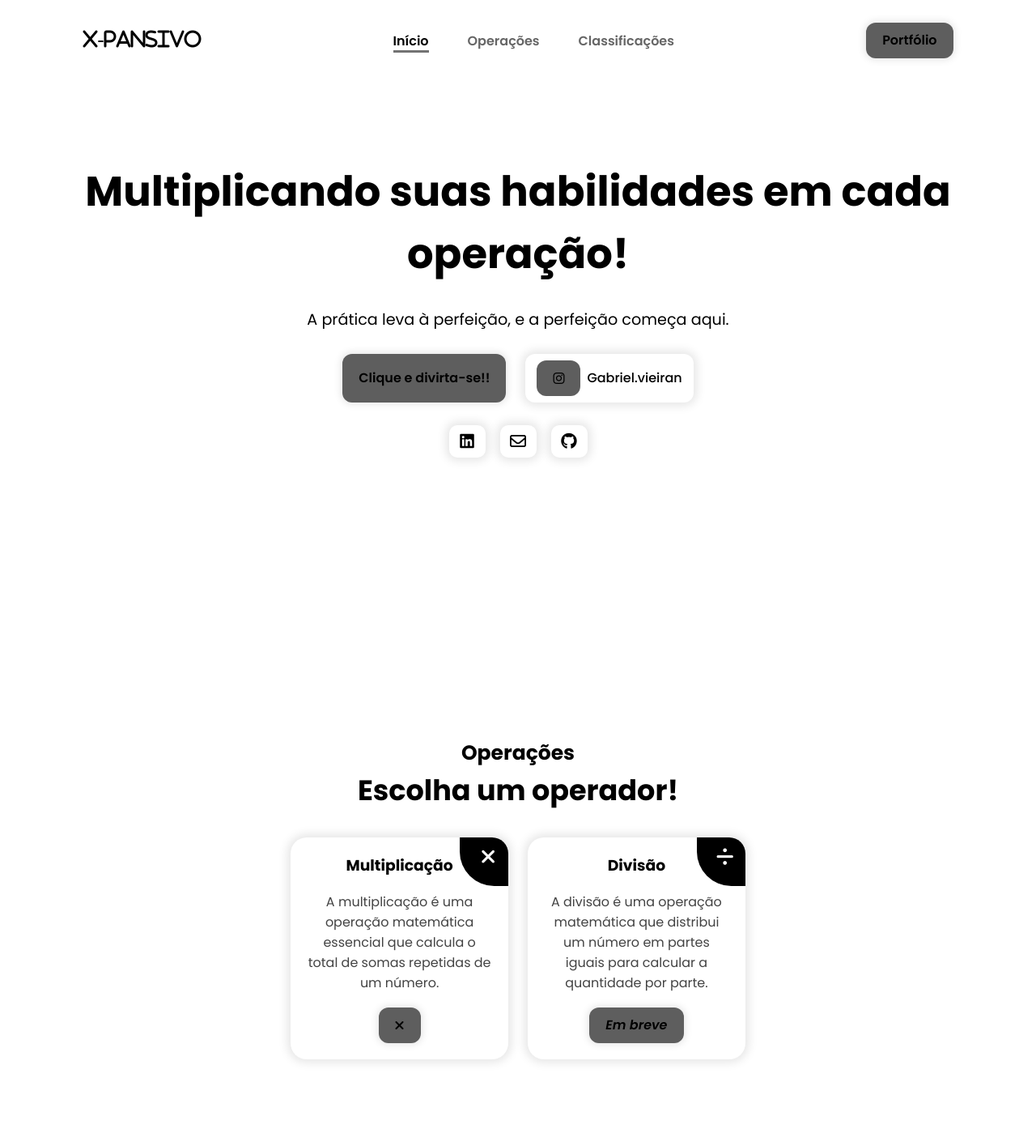
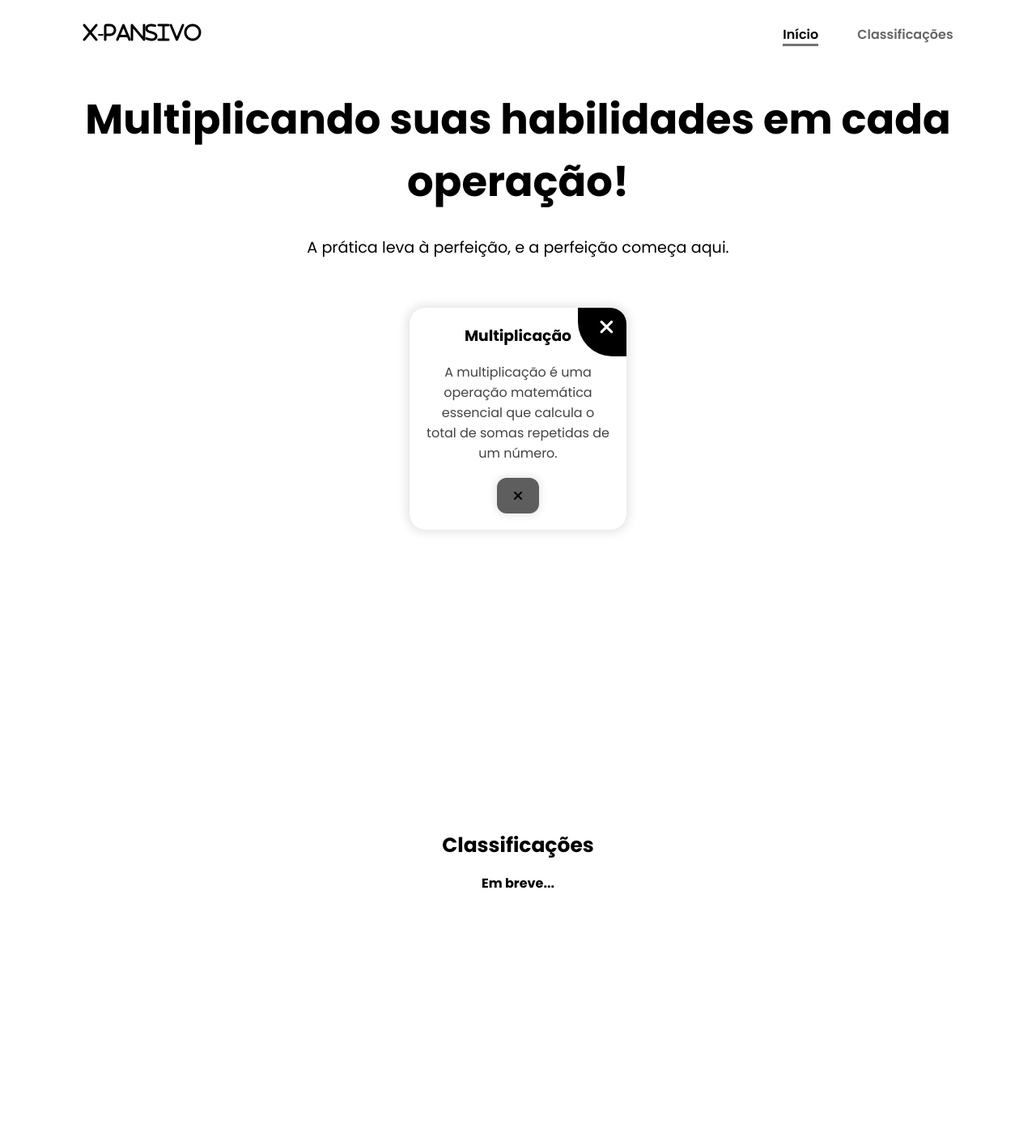
Before and after one commit to GabrielVVN/XPANSIVO, a Flask app: page / in a window 1280 px wide. Shown: the top 1415 px of the page at 81% size. Run offline with Flask 3, Linux system fonts and the light colour scheme.

Commit message:
feat(frontend): ajusta layout e corrige links das redes sociais

```diff
--- a/templates/index.html
+++ b/templates/index.html
@@ -23,16 +23,9 @@
                     <a href="#home">Início</a>
                 </li>
                 <li class="nav-item">
-                    <a href="#menu">Operações</a>
-                </li>
-                <li class="nav-item">
                     <a href="#testimonials">Classificações</a>
                 </li>
             </ul>
-
-            <button class="btn-default" id="portfolio-btn-desktop">
-                Portfólio
-            </button>
 
             <button id="mobile_btn">
                 <i class="fa-solid fa-bars"></i>
@@ -45,16 +38,9 @@
                     <a href="#home">Início</a>
                 </li>
                 <li class="nav-item">
-                    <a href="#menu">Operações</a>
-                </li>
-                <li class="nav-item">
                     <a href="#testimonials">Classificações</a>
                 </li>
             </ul>
-
-            <button class="btn-default" id="portfolio-btn-mobile">
-                Portfólio
-            </button>
         </div>
     </header>
 
@@ -73,53 +59,17 @@
                     A prática leva à perfeição, e a perfeição começa aqui.
                 </p>
 
-                <div id="cta_buttons">
-                    <a href="#menu" class="btn-default">
-                        Clique e divirta-se!!
-                    </a>
-
-                    <a href="https://www.instagram.com/gabriel.vieiran/#" id="phone_button">
-                        <button class="btn-default">
-                            <i class="fa-brands fa-instagram"></i>
-                        </button>
-                        Gabriel.vieiran
-                    </a>
-                </div>
-
-                <div class="social-media-buttons">
-                    <a href="https://br.linkedin.com/in/gabriel-vieiran">
-                        <i class="fa-brands fa-linkedin"></i>
-                    </a>
-
-                    <a href="mailto:gabriel.vvieiran@gmail.com">
-                        <i class="fa-regular fa-envelope"></i>
-                    </a>
-
-                    <a href="#">
-                        <i class="fa-brands fa-github"></i>
-                    </a>
-                </div>
-            </div>
-        </section>
-
-        <section id="menu">
-            <h2 class="section-title">Operações</h2>
-            <h3 class="section-subtitle">Escolha um operador!</h3>
-
                 <div id="dishes">
                     <div class="dish">
                         <div class="dish-heart">
                             <i class="fa-solid fa-xmark"></i>
                         </div>
-
                         <h3 class="dish-title">
                             Multiplicação
                         </h3>
-
                         <span class="dish-description">
                             A multiplicação é uma operação matemática essencial que calcula o total de somas repetidas de um número.
                         </span>
-
                         <div class="dish-price">
                             <a href="/multiplicacao" class="btn-default">
                                 <i class="fa-solid fa-xmark"></i>
@@ -127,25 +77,35 @@
                         </div>
                     </div>
 
-                <div class="dish">
+                    <!-- <div class="dish">
                         <div class="dish-heart">
                             <i class="fa-solid fa-divide"></i>
                         </div>
-
                         <h3 class="dish-title">
                             Divisão
                         </h3>
-
                         <span class="dish-description">
                             A divisão é uma operação matemática que distribui um número em partes iguais para calcular a quantidade por parte.
                         </span>
-
                         <div class="dish-price">
                             <a href="#" class="btn-default">
                                 <i class="">Em breve</i>
                             </a>
                         </div>
+                    </div> -->
                 </div>
+
+                <!-- <div class="social-media-buttons">
+                    <a href="https://br.linkedin.com/in/gabriel-vieiran">
+                        <i class="fa-brands fa-linkedin"></i>
+                    </a>
+                    <a href="mailto:gabriel.vvieiran@gmail.com">
+                        <i class="fa-regular fa-envelope"></i>
+                    </a>
+                    <a href="#">
+                        <i class="fa-brands fa-github"></i>
+                    </a>
+                </div> -->
             </div>
         </section>
 
@@ -166,21 +126,40 @@
 
         <div id="footer_items">
             <span id="copyright">
-                &copy; 2025 Gabriel Vieira
+                &copy; 2025 Laboratório de Desenvolvimento de Aplicativos | Gabriel Victor Vieira Nunes
             </span>
 
+            <div id="footer_links_wrapper">
+
+                <div class="social-group">
+                    <span class="social-group-title">Minhas Redes</span>
                     <div class="social-media-buttons">
-                <a href="https://br.linkedin.com/in/gabriel-vieiran">
+                        <a href="https://br.linkedin.com/in/gabriel-vieiran" aria-label="LinkedIn Pessoal">
                             <i class="fa-brands fa-linkedin"></i>
                         </a>
-
-                <a href="https://www.instagram.com/gabriel.vieiran/#">
+                        <a href="https://www.instagram.com/gabriel.vieiran/#" aria-label="Instagram Pessoal">
                             <i class="fa-brands fa-instagram"></i>
                         </a>
+                        <a href="https://github.com/GabrielVVN" aria-label="Github Pessoal"> <i class="fa-brands fa-github"></i>
+                        </a>
+                    </div>
+                </div>
 
-                <a href="">
-                    <i class="fa-brands fa-github"></i>
+                <div class="social-group">
+                    <span class="social-group-title">Redes do Laboratório</span>
+                    <div class="social-media-buttons">
+                        <a href="#" aria-label="LinkedIn do Laboratório">
+                            <i class="fa-brands fa-linkedin"></i>
                         </a>
+                        <a href="#" aria-label="Instagram do Laboratório">
+                            <i class="fa-brands fa-instagram"></i>
+                        </a>
+                        <a href="https://lapp.app.br/" aria-label="Website do Laboratório">
+                            <i class="fa-solid fa-globe"></i>
+                        </a>
+                    </div>
+                </div>
+
             </div>
         </div>
     </footer>
```
Also changed, not shown: templates/multiplicacao.html (+32 -13 lines), 1 other file. Lines whose indentation alone changed are shown as unchanged.
